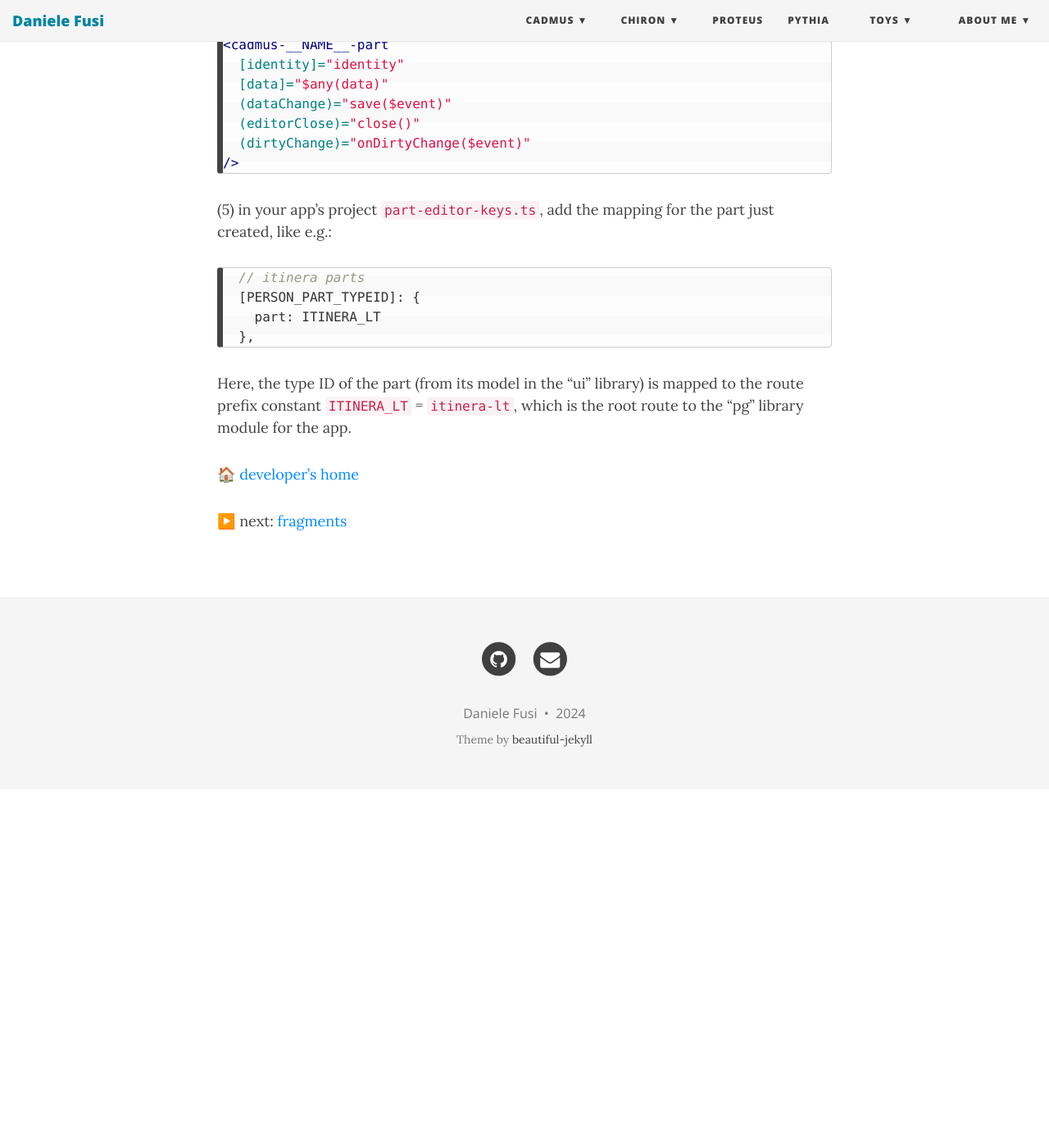
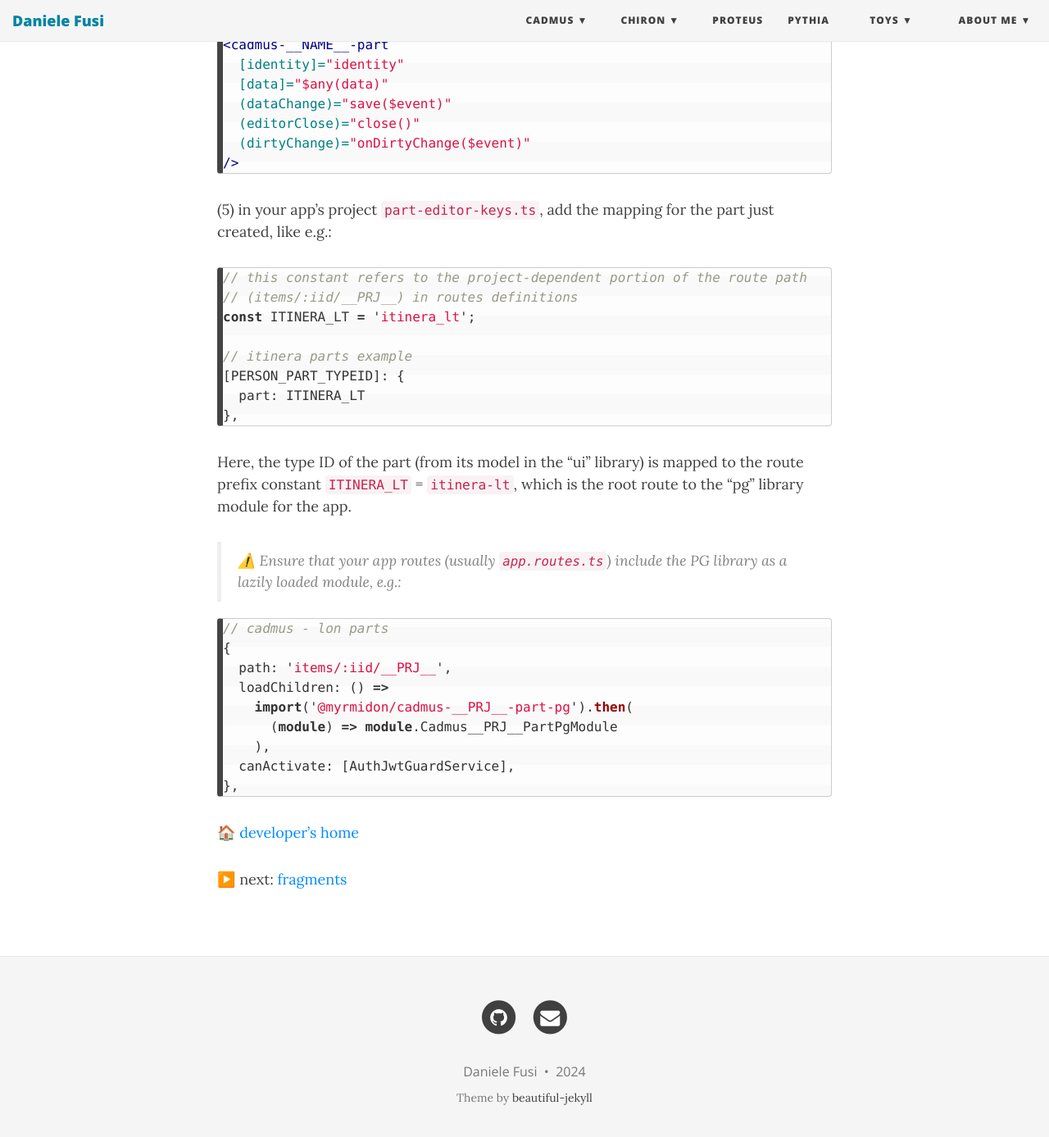
Before and after one commit to Myrmex/overview, a Jekyll site: the page built from cadmus/dev/frontend/parts.md, in a window 1280 px wide and 1400 px high, scrolled down 20009 px. Shown: the top 1387 px of the window at 82% size. Built offline with Jekyll 4.4.1, drawn with Linux system fonts in a browser that asks for light colours; nearby versions of some CDN libraries; before the commit the page ends 20972 px from its top, so only the background shows below that.

Commit message:
Update parts.md

````diff
--- a/cadmus/dev/frontend/parts.md
+++ b/cadmus/dev/frontend/parts.md
@@ -816,14 +816,32 @@ The **HTML template** just wraps the UI editor preceded by a current-item bar:
 (5) in your app's project `part-editor-keys.ts`, add the mapping for the part just created, like e.g.:
 
 ```ts
-  // itinera parts
-  [PERSON_PART_TYPEID]: {
-    part: ITINERA_LT
-  },
+// this constant refers to the project-dependent portion of the route path
+// (items/:iid/__PRJ__) in routes definitions
+const ITINERA_LT = 'itinera_lt';
+
+// itinera parts example
+[PERSON_PART_TYPEID]: {
+  part: ITINERA_LT
+},
 ```
 
 Here, the type ID of the part (from its model in the "ui" library) is mapped to the route prefix constant `ITINERA_LT` = `itinera-lt`, which is the root route to the "pg" library module for the app.
 
+>⚠️ Ensure that your app routes (usually `app.routes.ts`) include the PG library as a lazily loaded module, e.g.:
+
+```ts
+// cadmus - lon parts
+{
+  path: 'items/:iid/__PRJ__',
+  loadChildren: () =>
+    import('@myrmidon/cadmus-__PRJ__-part-pg').then(
+      (module) => module.Cadmus__PRJ__PartPgModule
+    ),
+  canActivate: [AuthJwtGuardService],
+},
+```
+
 🏠 [developer's home](../toc.md)
 
 ▶️ next: [fragments](fragments.md)
````
